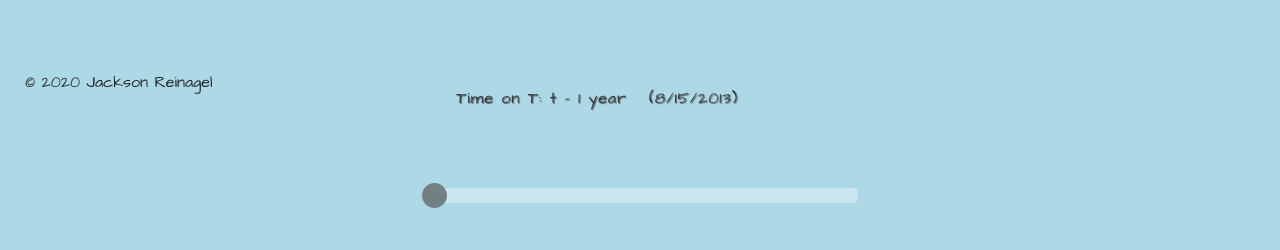
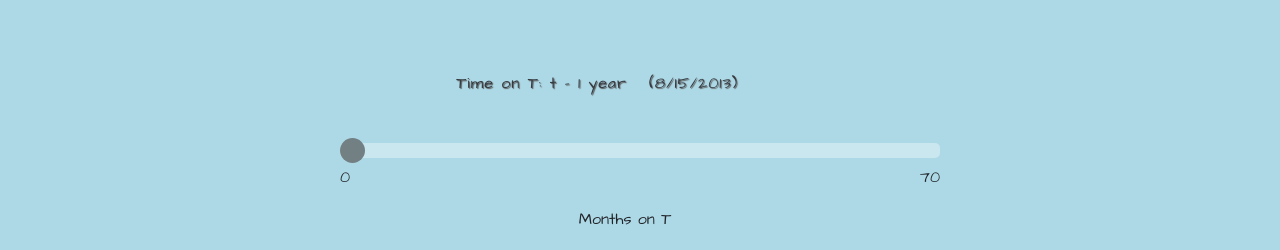
Before and after one commit to jackrein/MVP, a React (Create React App) app: page / in a window 1280 px wide. Shown: the part 690-940 px from the top of the page. Built offline with nearby package versions, Linux system fonts and the light colour scheme.

Commit message:
Add labels for start & end of range

```diff
--- a/src/components/Carousel.jsx
+++ b/src/components/Carousel.jsx
@@ -48,8 +48,9 @@ const ControlledCarousel = ({ pics }) => {
         </span>
       </Carousel>
       <div className="slidecontainer">
-        <input type="range" min="0" max="70" defaultValue="0" className="slider" onChange={changeSlide}/>
-        {/* <p>Time on T: <span id="label">{.t_time}</span></p> */}
+        <input type="range" min="0" max="70" defaultValue="0" id="slider" onChange={changeSlide}/>
+        <label for="slider">0</label><label for="slider" className="align-right">70</label>
+        <p>Months on T </p>
       </div>
     </div>
   );
--- a/src/custom.scss
+++ b/src/custom.scss
@@ -1,11 +1,10 @@
 /* GLOBAL STYLES
- * Padding below the footer and lighter body text
 * -------------------------------------------------- */
   @import url('https://fonts.googleapis.com/css2?family=Architects+Daughter&display=swap');
 
   .app {
     background-color: lightblue;
-    padding-bottom: 75px;
+    padding-bottom: 13px;
     font-family: 'Architects Daughter', cursive;
   }
 
@@ -21,7 +20,6 @@
 
   /* NAVBAR
   -------------------------------------------------- */
-
   .navbar-brand {
     text-shadow: 2px 2px 2px lightblue;
   }
@@ -37,12 +35,11 @@
 
   /* CAROUSEL
   -------------------------------------------------- */
-
   /* Carousel base class */
   .carousel {
     height: 700px;
     width: 600px;
-    margin: 60px auto;
+    margin: 45px auto 30px;
   }
 
   /* Declare heights because of positioning of img element */
@@ -50,6 +47,7 @@
     position: absolute;
     height: 700px;
   }
+
   .carousel-inner > img {
     position: absolute;
     top: 0;
@@ -68,23 +66,20 @@
     background-color: lightblue;
     width: 460px;
   }
-// ,
-//   .carousel-control-prev,
-//   .carousel-control-next
+
   .carousel-indicators {
     visibility: hidden;
   }
 
   /* SLIDER
   -------------------------------------------------- */
-
   .slidecontainer {
-    width: auto;
-    margin-left: 33%;
-    margin-right: 33%;
+    width: 600px;
+    margin-left: auto;
+    margin-right: auto;
   }
 
-  .slider {
+  #slider {
     -webkit-appearance: none;
     width: 100%;
     height: 15px;
@@ -96,7 +91,7 @@
     transition: opacity .2s;
   }
 
-  .slider::-webkit-slider-thumb {
+  #slider::-webkit-slider-thumb {
     -webkit-appearance: none;
     appearance: none;
     width: 25px;
@@ -106,12 +101,16 @@
     cursor: pointer;
   }
 
-  .slider::-moz-range-thumb {
+  #slider::-moz-range-thumb {
     width: 25px;
     height: 25px;
     border-radius: 50%;
     background: #5a5a5a;
     cursor: pointer;
+  }
+
+  .align-right {
+    float: right;
   }
 
   .slidecontainer > p {
@@ -120,9 +119,13 @@
   }
 
   footer {
-    position: absolute;
+    position: static;
     bottom: 0px;
     padding-left: 25px;
   }
 
+  footer > p {
+    margin: 0;
+  }
+
   @import "../node_modules/bootstrap/scss/bootstrap";
```
